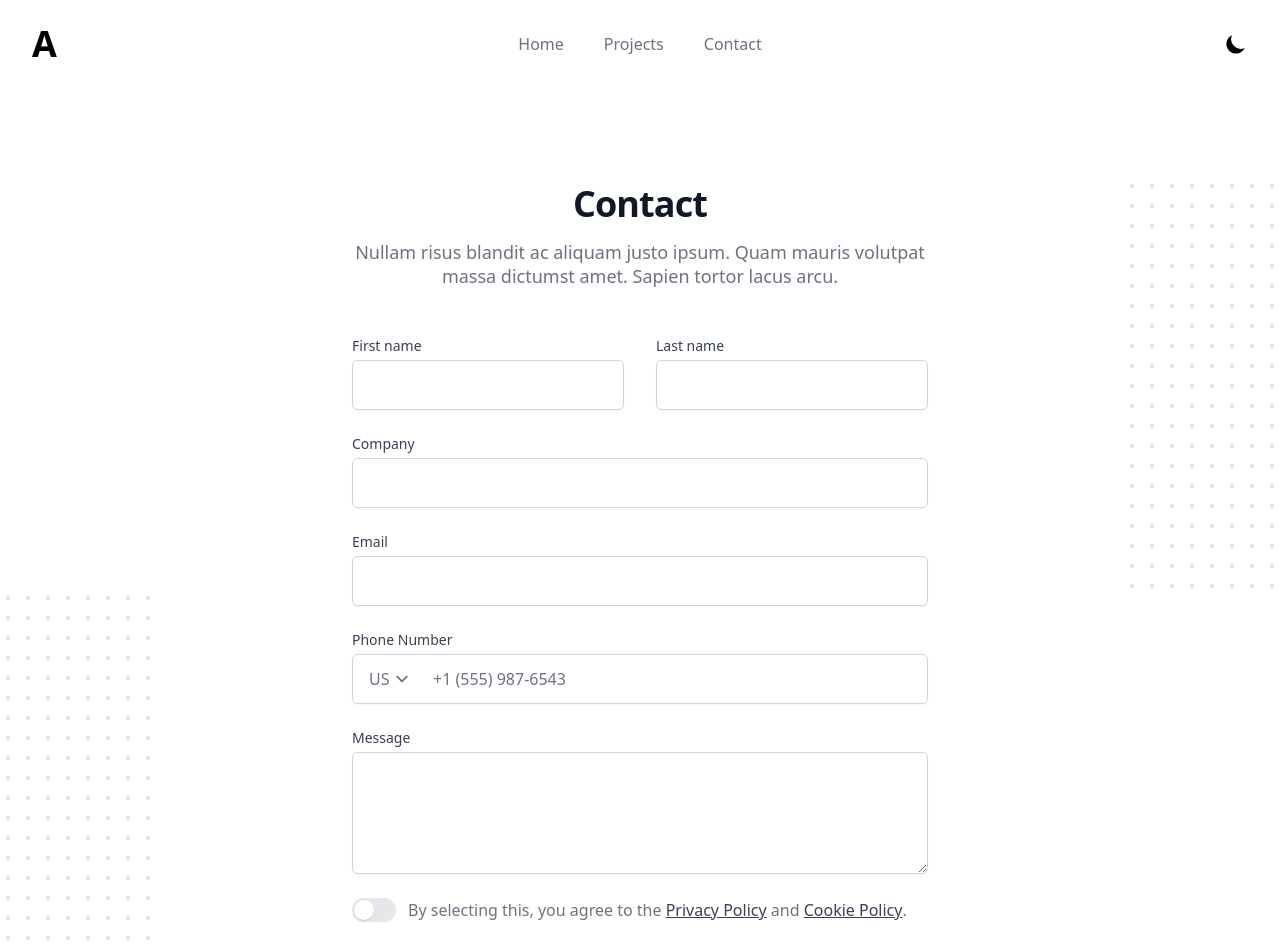
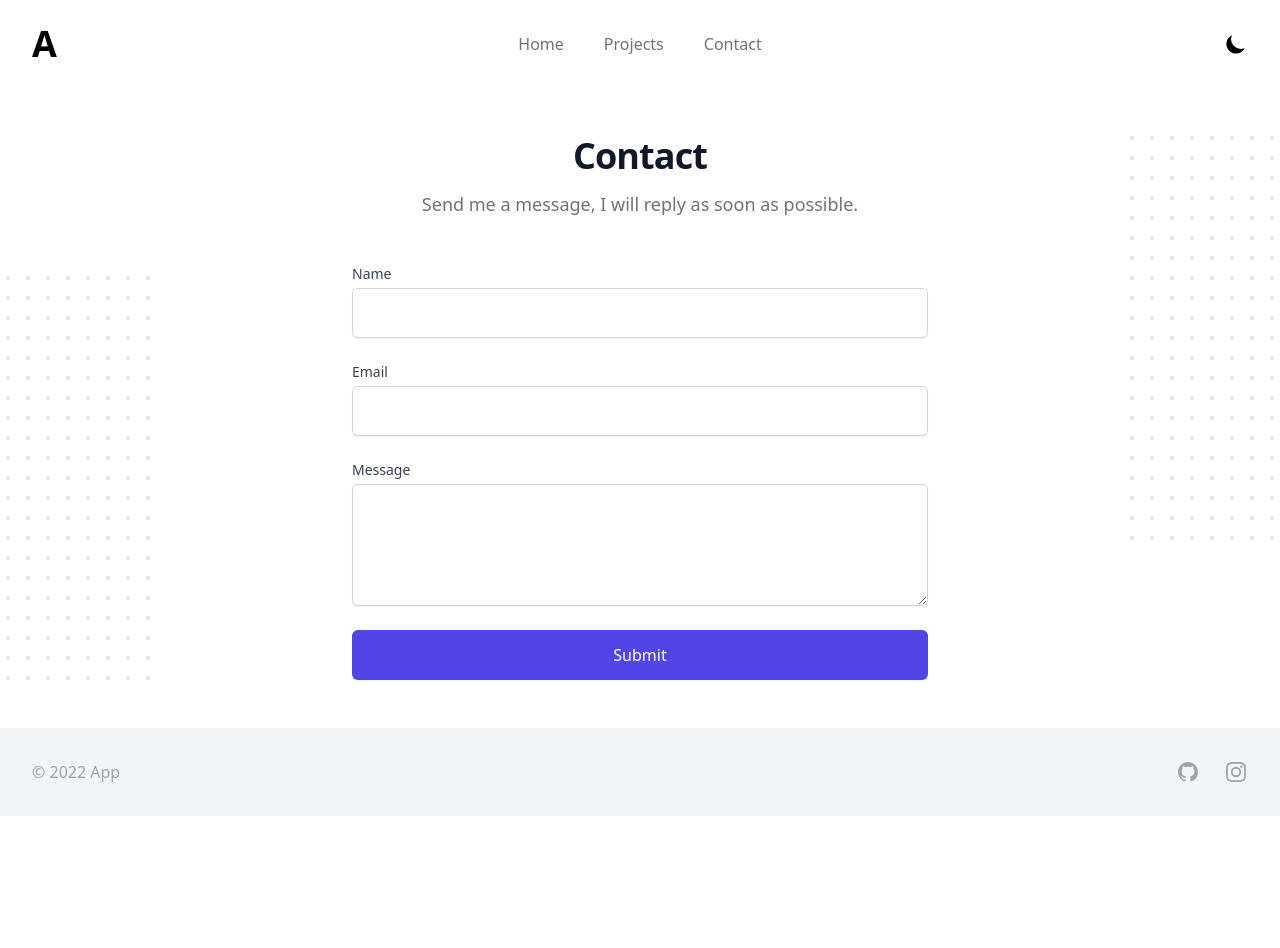
Before and after one commit to lukaszradziak/lukaszradziak.pl, a Next.js app: page /contact in a window 1280 px wide. Shown: the top 948 px of the page. After the commit the page ends 816 px from the top, so only its background shows below. Built offline with nearby package versions, Linux system fonts and the light colour scheme.

Commit message:
Minimalize fields in contact

```diff
--- a/components/layout.js
+++ b/components/layout.js
@@ -57,7 +57,7 @@ const footerNavigation = {
 
 export default function Layout({ children }) {
   return (
-    <div className="bg-white">
+    <div className="bg-gray-100 min-h-screen">
       <header>
         <Popover className="relative bg-white">
           <div className="flex justify-between items-center max-w-7xl mx-auto px-4 py-6 sm:px-6 md:justify-start md:space-x-10 lg:px-8">
--- a/pages/contact.js
+++ b/pages/contact.js
@@ -1,17 +1,9 @@
 import Layout from "@/components/layout";
-import { useState } from "react";
-import { Switch } from "@headlessui/react";
-
-function classNames(...classes) {
-  return classes.filter(Boolean).join(" ");
-}
 
 export default function Contact() {
-  const [agreed, setAgreed] = useState(false);
-
   return (
     <Layout>
-      <div className="bg-white py-16 px-4 overflow-hidden sm:px-6 lg:px-8 lg:py-24">
+      <div className="bg-white py-16 px-4 overflow-hidden sm:px-6 lg:px-8 lg:py-12">
         <div className="relative max-w-xl mx-auto">
           <svg
             className="absolute left-full transform translate-x-1/2"
@@ -84,8 +76,7 @@ export default function Contact() {
               Contact
             </h2>
             <p className="mt-4 text-lg leading-6 text-gray-500">
-              Nullam risus blandit ac aliquam justo ipsum. Quam mauris volutpat
-              massa dictumst amet. Sapien tortor lacus arcu.
+              Send me a message, I will reply as soon as possible.
             </p>
           </div>
           <div className="mt-12">
@@ -94,54 +85,21 @@ export default function Contact() {
               method="POST"
               className="grid grid-cols-1 gap-y-6 sm:grid-cols-2 sm:gap-x-8"
             >
-              <div>
+              <div className="sm:col-span-2">
                 <label
-                  htmlFor="first-name"
+                  htmlFor="name"
                   className="block text-sm font-medium text-gray-700"
                 >
-                  First name
+                  Name
                 </label>
                 <div className="mt-1">
                   <input
                     type="text"
-                    name="first-name"
-                    id="first-name"
-                    autoComplete="given-name"
+                    name="name"
+                    id="name"
+                    autoComplete="name"
                     className="py-3 px-4 block w-full shadow-sm focus:ring-indigo-500 focus:border-indigo-500 border-gray-300 rounded-md"
-                  />
-                </div>
-              </div>
-              <div>
-                <label
-                  htmlFor="last-name"
-                  className="block text-sm font-medium text-gray-700"
-                >
-                  Last name
-                </label>
-                <div className="mt-1">
-                  <input
-                    type="text"
-                    name="last-name"
-                    id="last-name"
-                    autoComplete="family-name"
-                    className="py-3 px-4 block w-full shadow-sm focus:ring-indigo-500 focus:border-indigo-500 border-gray-300 rounded-md"
-                  />
-                </div>
-              </div>
-              <div className="sm:col-span-2">
-                <label
-                  htmlFor="company"
-                  className="block text-sm font-medium text-gray-700"
-                >
-                  Company
-                </label>
-                <div className="mt-1">
-                  <input
-                    type="text"
-                    name="company"
-                    id="company"
-                    autoComplete="organization"
-                    className="py-3 px-4 block w-full shadow-sm focus:ring-indigo-500 focus:border-indigo-500 border-gray-300 rounded-md"
+                    required
                   />
                 </div>
               </div>
@@ -159,38 +117,7 @@ export default function Contact() {
                     type="email"
                     autoComplete="email"
                     className="py-3 px-4 block w-full shadow-sm focus:ring-indigo-500 focus:border-indigo-500 border-gray-300 rounded-md"
-                  />
-                </div>
-              </div>
-              <div className="sm:col-span-2">
-                <label
-                  htmlFor="phone-number"
-                  className="block text-sm font-medium text-gray-700"
-                >
-                  Phone Number
-                </label>
-                <div className="mt-1 relative rounded-md shadow-sm">
-                  <div className="absolute inset-y-0 left-0 flex items-center">
-                    <label htmlFor="country" className="sr-only">
-                      Country
-                    </label>
-                    <select
-                      id="country"
-                      name="country"
-                      className="h-full py-0 pl-4 pr-8 border-transparent bg-transparent text-gray-500 focus:ring-indigo-500 focus:border-indigo-500 rounded-md"
-                    >
-                      <option>US</option>
-                      <option>CA</option>
-                      <option>EU</option>
-                    </select>
-                  </div>
-                  <input
-                    type="text"
-                    name="phone-number"
-                    id="phone-number"
-                    autoComplete="tel"
-                    className="py-3 px-4 block w-full pl-20 focus:ring-indigo-500 focus:border-indigo-500 border-gray-300 rounded-md"
-                    placeholder="+1 (555) 987-6543"
+                    required
                   />
                 </div>
               </div>
@@ -208,51 +135,11 @@ export default function Contact() {
                     rows={4}
                     className="py-3 px-4 block w-full shadow-sm focus:ring-indigo-500 focus:border-indigo-500 border border-gray-300 rounded-md"
                     defaultValue={""}
+                    required
                   />
                 </div>
               </div>
-              <div className="sm:col-span-2">
-                <div className="flex items-start">
-                  <div className="flex-shrink-0">
-                    <Switch
-                      checked={agreed}
-                      onChange={setAgreed}
-                      className={classNames(
-                        agreed ? "bg-indigo-600" : "bg-gray-200",
-                        "relative inline-flex flex-shrink-0 h-6 w-11 border-2 border-transparent rounded-full cursor-pointer transition-colors ease-in-out duration-200 focus:outline-none focus:ring-2 focus:ring-offset-2 focus:ring-indigo-500"
-                      )}
-                    >
-                      <span className="sr-only">Agree to policies</span>
-                      <span
-                        aria-hidden="true"
-                        className={classNames(
-                          agreed ? "translate-x-5" : "translate-x-0",
-                          "inline-block h-5 w-5 rounded-full bg-white shadow transform ring-0 transition ease-in-out duration-200"
-                        )}
-                      />
-                    </Switch>
-                  </div>
-                  <div className="ml-3">
-                    <p className="text-base text-gray-500">
-                      By selecting this, you agree to the{" "}
-                      <a
-                        href="#"
-                        className="font-medium text-gray-700 underline"
-                      >
-                        Privacy Policy
-                      </a>{" "}
-                      and{" "}
-                      <a
-                        href="#"
-                        className="font-medium text-gray-700 underline"
-                      >
-                        Cookie Policy
-                      </a>
-                      .
-                    </p>
-                  </div>
-                </div>
-              </div>
+
               <div className="sm:col-span-2">
                 <button
                   type="submit"
--- a/pages/index.js
+++ b/pages/index.js
@@ -5,7 +5,7 @@ import { CubeTransparentIcon } from "@heroicons/react/solid";
 export default function Home() {
   return (
     <Layout>
-      <div className="relative">
+      <div className="relative bg-white">
         <div className="absolute inset-x-0 bottom-0 h-1/2 bg-gray-100" />
         <div className="max-w-7xl mx-auto sm:px-6 lg:px-8">
           <div className="relative shadow-xl sm:rounded-2xl sm:overflow-hidden">
```
